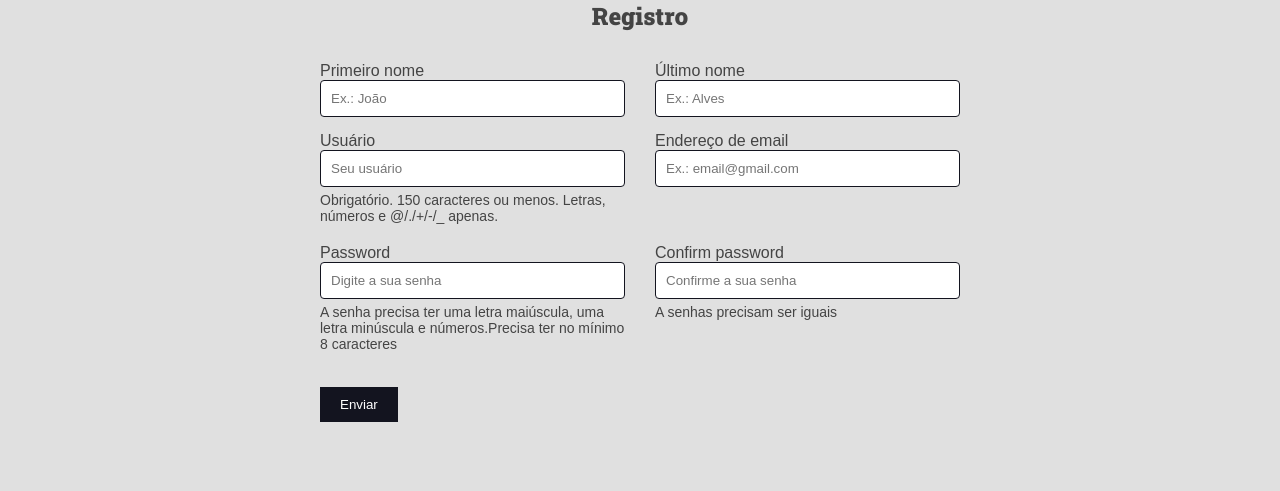
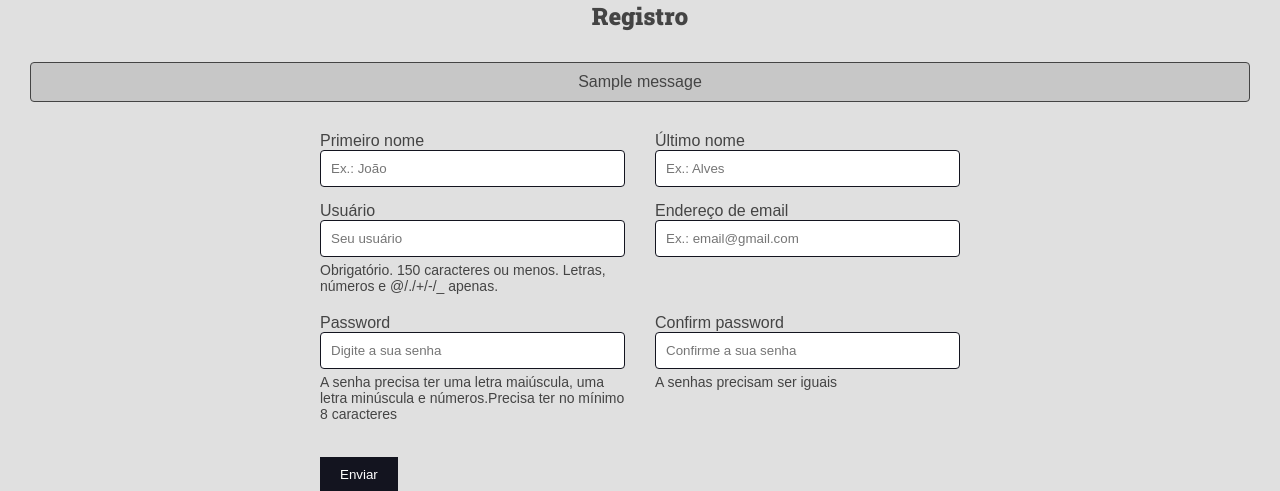
Before and after one commit to eduardoferreira97/Login_System, a Django app: page /registro/ in a window 1280 px wide. Shown: the top 491 px of the page. Run offline with Django 4.2, Linux system fonts and the light colour scheme; tables that the repository leaves empty hold one stand-in row (values such as "Sample post"); one stand-in notice (Sample message) is shown.

Commit message:
Sign up fixed

```diff
--- /dev/null
+++ b/authors/templates/authors/messages.html
@@ -0,0 +1,9 @@
+{% if messages %}
+<div class="main-content center container messages-container">
+    {% for message in messages %}
+        <div class="message {{ message.tags }}">
+            {{ message }}
+        </div>
+    {% endfor %}
+</div>
+{% endif %}
--- a/authors/templates/authors/register_user.html
+++ b/authors/templates/authors/register_user.html
@@ -5,6 +5,8 @@
 <div class="main-content center container">
     <h2>Registro</h2>
 </div>
+
+{% include 'authors/messages.html' %}
 
 <div class="main-content container">
     <form action="{% url 'authors:create' %}" method="POST">
--- a/authors/views.py
+++ b/authors/views.py
@@ -1,3 +1,4 @@
+from django.contrib import messages
 from django.http import Http404
 from django.shortcuts import redirect, render
 
@@ -16,6 +17,12 @@ def criar(request):
 
     POST = request.POST
     request.session['register_form_data'] = POST
-    # form = RegisterForm(POST)
+    form = RegisterForm(POST)
+
+    if form.is_valid():
+        form.save()
+        messages.success(request, 'Sua conta foi criada, faça login')
+
+        del (request.session['register_form_data'])
 
     return redirect('authors:register')
```
